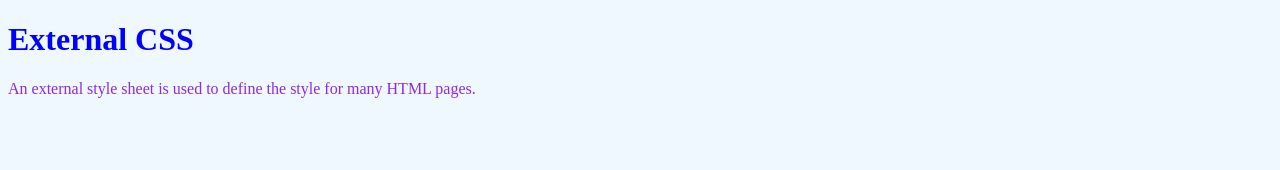
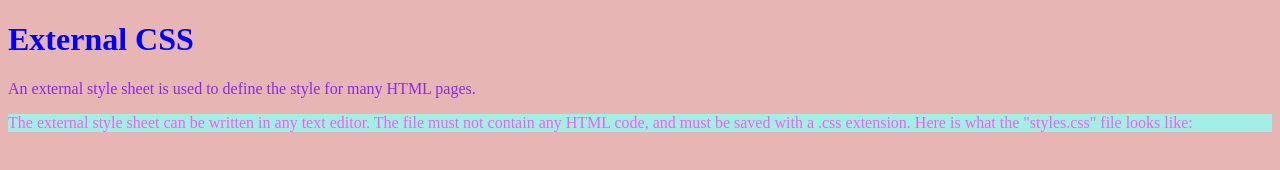
Before and after one commit to mo762/myme, a plain HTML site: page index.html in a window 1280 px wide. Drawn offline with Linux system fonts and the light colour scheme.

Commit message:
I added div and changed background color for body

```diff
--- a/index.html
+++ b/index.html
@@ -12,5 +12,8 @@
     <p>An external style sheet is used to define the style for many HTML pages.
 
     </p>
+    <div>The external style sheet can be written in any text editor. The file must not contain any HTML code, and must be saved with a .css extension.
+
+        Here is what the "styles.css" file looks like:</div>
 </body>
 </html>
--- a/style.css
+++ b/style.css
@@ -1,5 +1,5 @@
 body{
-    background-color: aliceblue;
+    background-color: rgba(210, 106, 106, 0.493);
 }
 h1{
     color: blue;
@@ -7,3 +7,7 @@ h1{
 p{
     color: blueviolet;
 }
+div{
+    background-color: rgb(163, 239, 230);
+    color: rgb(251, 88, 251);
+}
```
